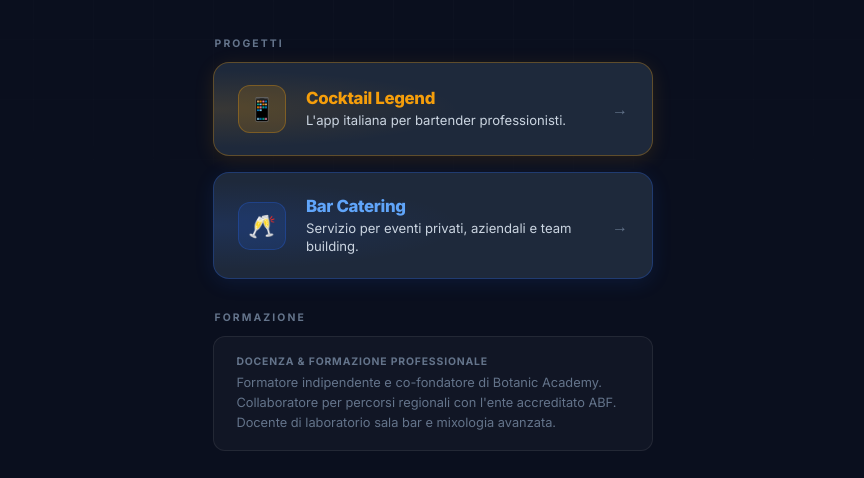
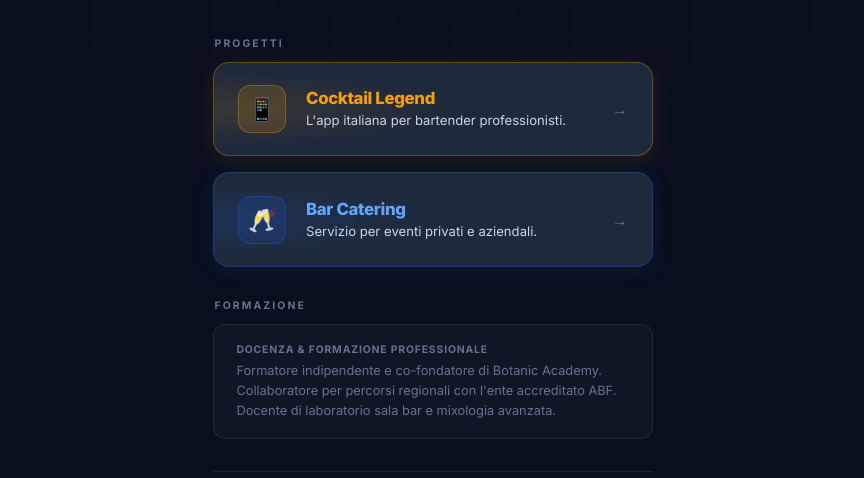
Before and after one commit to danielsportelli/daniel-sportelli, a plain HTML site: page index.html in a window 1280 px wide. Shown: the part 261-739 px from the top of the page, without its empty margins (207-1071 px from the left). Drawn offline with Linux system fonts and the light colour scheme.

Commit message:
Update index.html

```diff
--- a/index.html
+++ b/index.html
@@ -439,7 +439,7 @@
       <div class="cta-icon">🥂</div>
       <div class="cta-text">
         <div class="cta-title">Bar Catering</div>
-        <div class="cta-desc">Servizio per eventi privati, aziendali e team building.</div>
+        <div class="cta-desc">Servizio per eventi privati e aziendali.</div>
       </div>
       <span class="cta-arrow">→</span>
     </a>
```
